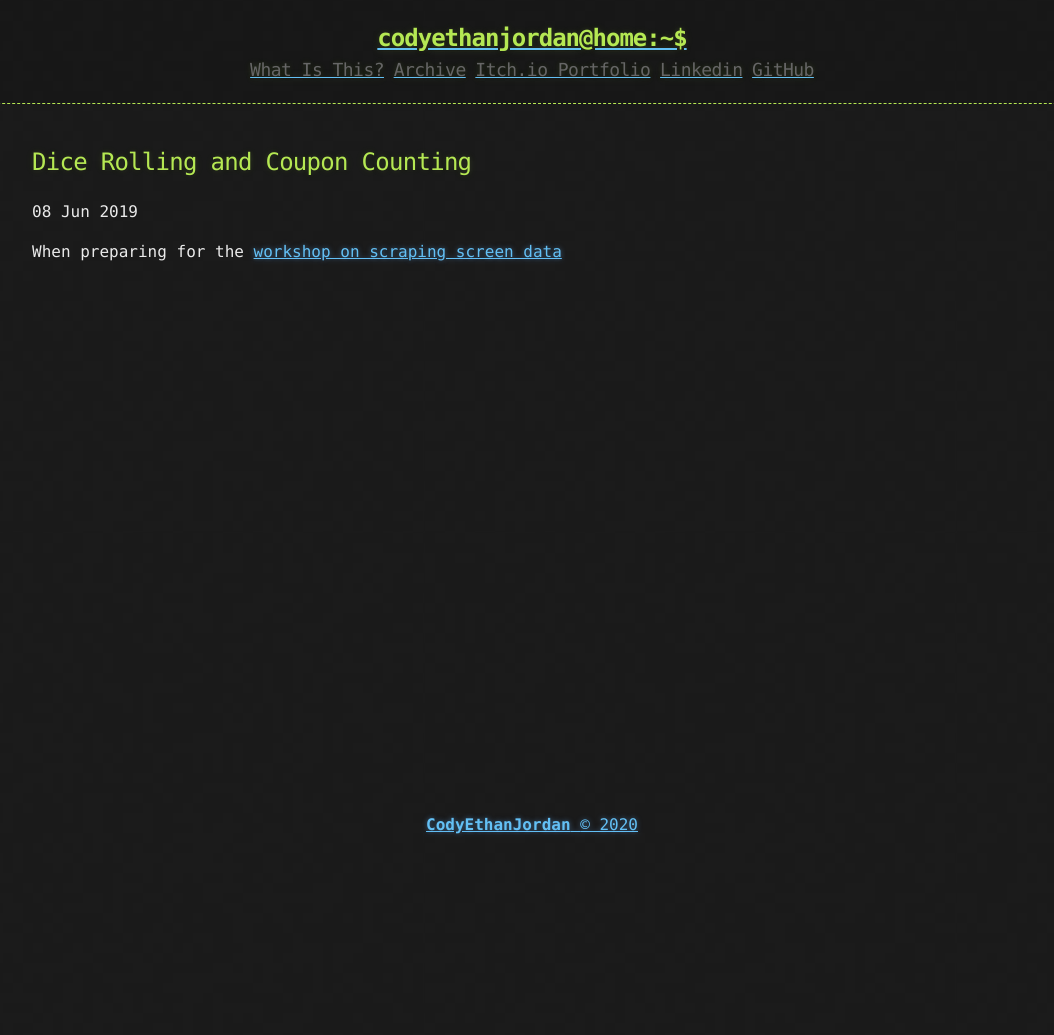
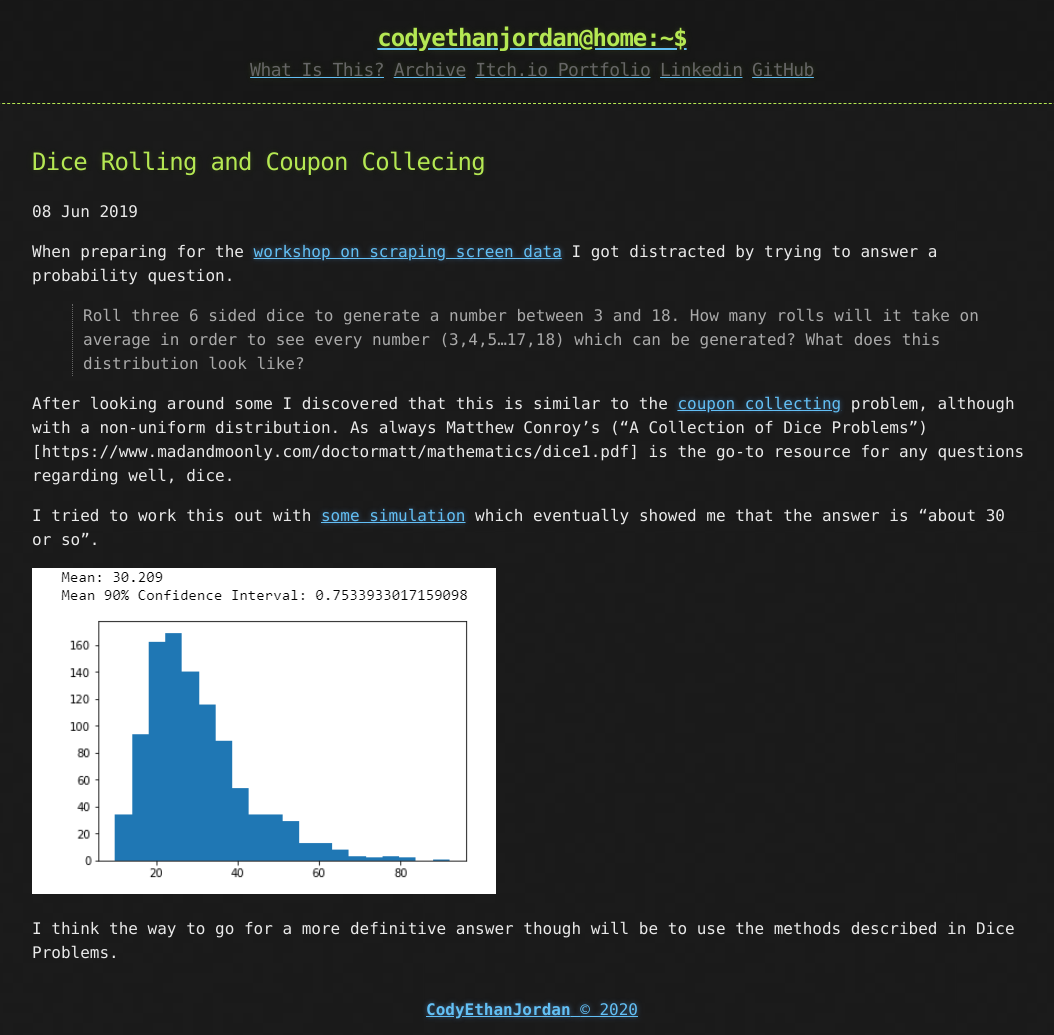
Before and after one commit to CodyEthanJordan/CodyEthanJordan.github.io, a Jekyll site: the page built from _posts/2019-06-08-couponCounting.md, in a window 1280 px wide. Shown: the whole page, without its empty margins (108-1162 px from the left). Built offline with Jekyll 4.4.1, drawn with Linux system fonts in a browser that asks for light colours; a script that is not in the unit is left out; before the commit the page ends 900 px from its top, so only the background shows below that.

Commit message:
coupon collecting

```diff
--- a/_posts/2019-06-08-couponCounting.md
+++ b/_posts/2019-06-08-couponCounting.md
@@ -1,8 +1,19 @@
 ---
 layout: post
-title:  "Dice Rolling and Coupon Counting"
+title:  "Dice Rolling and Coupon Collecing"
 categories: math
 mathjax: true
 ---
 
-When preparing for the [workshop on scraping screen data](techKnightsScreenScraping)
+When preparing for the [workshop on scraping screen data](techKnightsScreenScraping) I got distracted by trying to answer a probability question.
+
+> Roll three 6 sided dice to generate a number between 3 and 18. How many rolls will it take on average in order to see every number (3,4,5...17,18) which can be generated? What does this distribution look like?
+
+
+After looking around some I discovered that this is similar to the [coupon collecting](https://en.wikipedia.org/wiki/Coupon_collector%27s_problem) problem, although with a non-uniform distribution. As always Matthew Conroy's ("A Collection of Dice Problems")[https://www.madandmoonly.com/doctormatt/mathematics/dice1.pdf] is the go-to resource for any questions regarding well, dice.
+
+I tried to work this out with [some simulation](https://github.com/CodyEthanJordan/TutorialNotebooks/blob/master/Dice%20Rolling%20and%20Coupon%20Counting.ipynb) which eventually showed me that the answer is "about 30 or so".
+
+![Plot](/assets/images/coupon/hist.png)
+
+I think the way to go for a more definitive answer though will be to use the methods described in Dice Problems.
```
Also changed, not shown: assets/images/coupon/hist.png (added).
